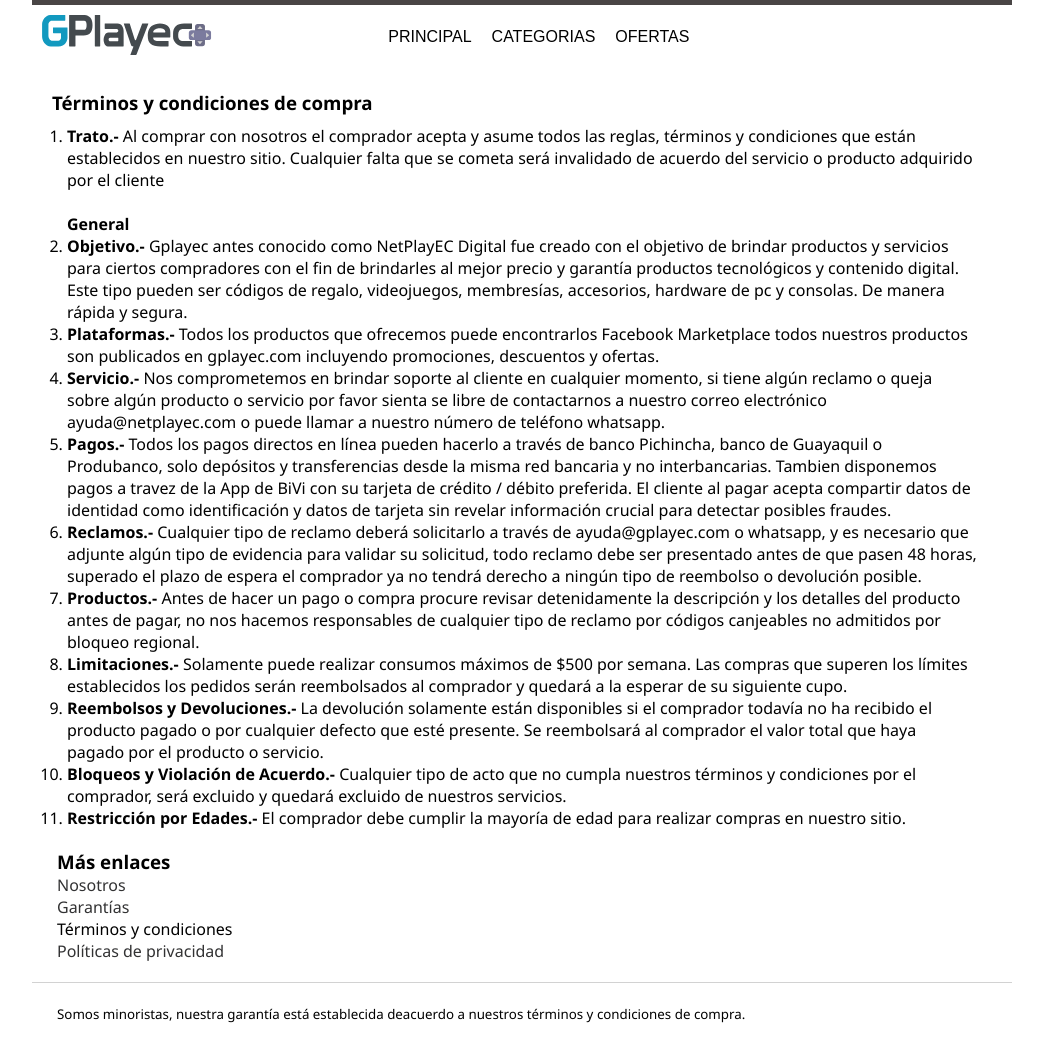
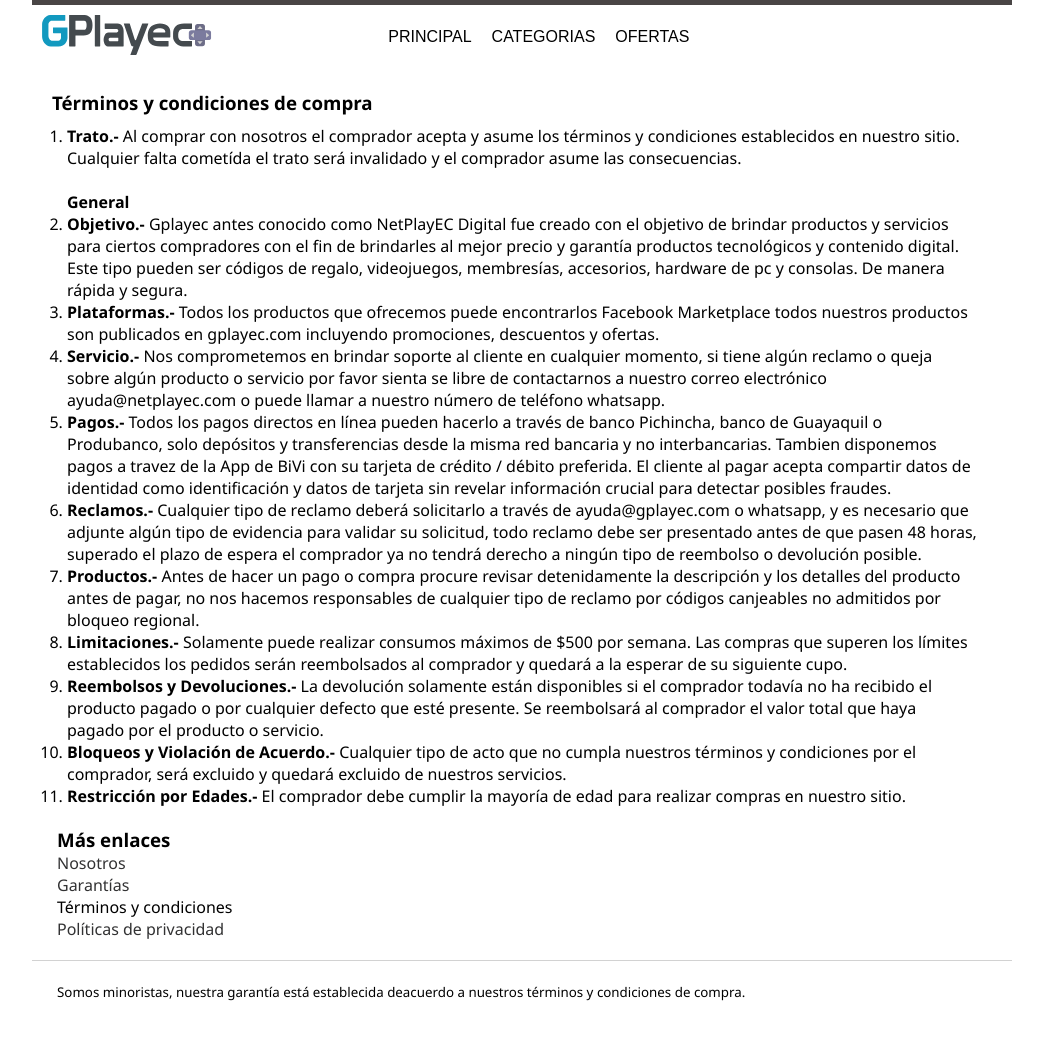
Before and after one commit to playnec/gplayec.github.io, a Jekyll site: the page built from terms.html, in a window 1280 px wide. Shown: the whole page, without its empty margins (118-1161 px from the left). Built offline with Jekyll 4.4.1, drawn with Linux system fonts in a browser that asks for light colours; after the commit the page ends 1021 px from its top, so only the background shows below that.

Commit message:
update terms.html
correction testment

```diff
--- a/terms.html
+++ b/terms.html
@@ -7,9 +7,7 @@
     <h3 class="title">Términos y condiciones de compra</h3>
     <div class="box">
         <ul style="list-style: decimal">
-            <li><b>Trato.-</b> Al comprar con nosotros el comprador acepta y asume todos las reglas, términos y condiciones que
-                están establecidos en nuestro sitio. Cualquier falta que se cometa será invalidado de acuerdo del
-                servicio o producto adquirido por el cliente</li>
+            <li><b>Trato.-</b> Al comprar con nosotros el comprador acepta y asume los términos y condiciones establecidos en nuestro sitio. Cualquier falta cometída el trato será invalidado y el comprador asume las consecuencias.</li>
             <br>
             <h4>General</h4>
             <li><b>Objetivo.-</b> Gplayec antes conocido como NetPlayEC Digital fue creado con el objetivo de brindar
```
